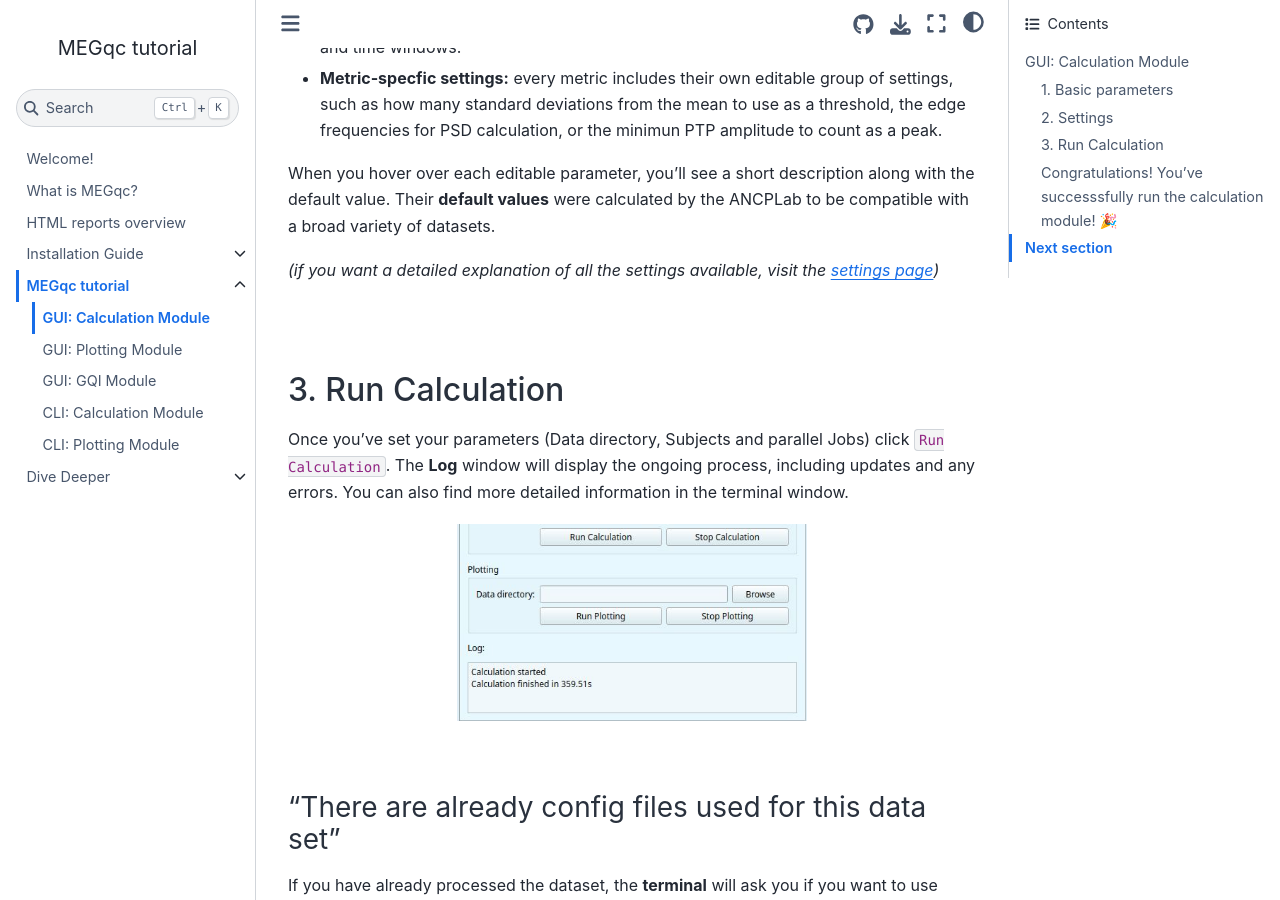
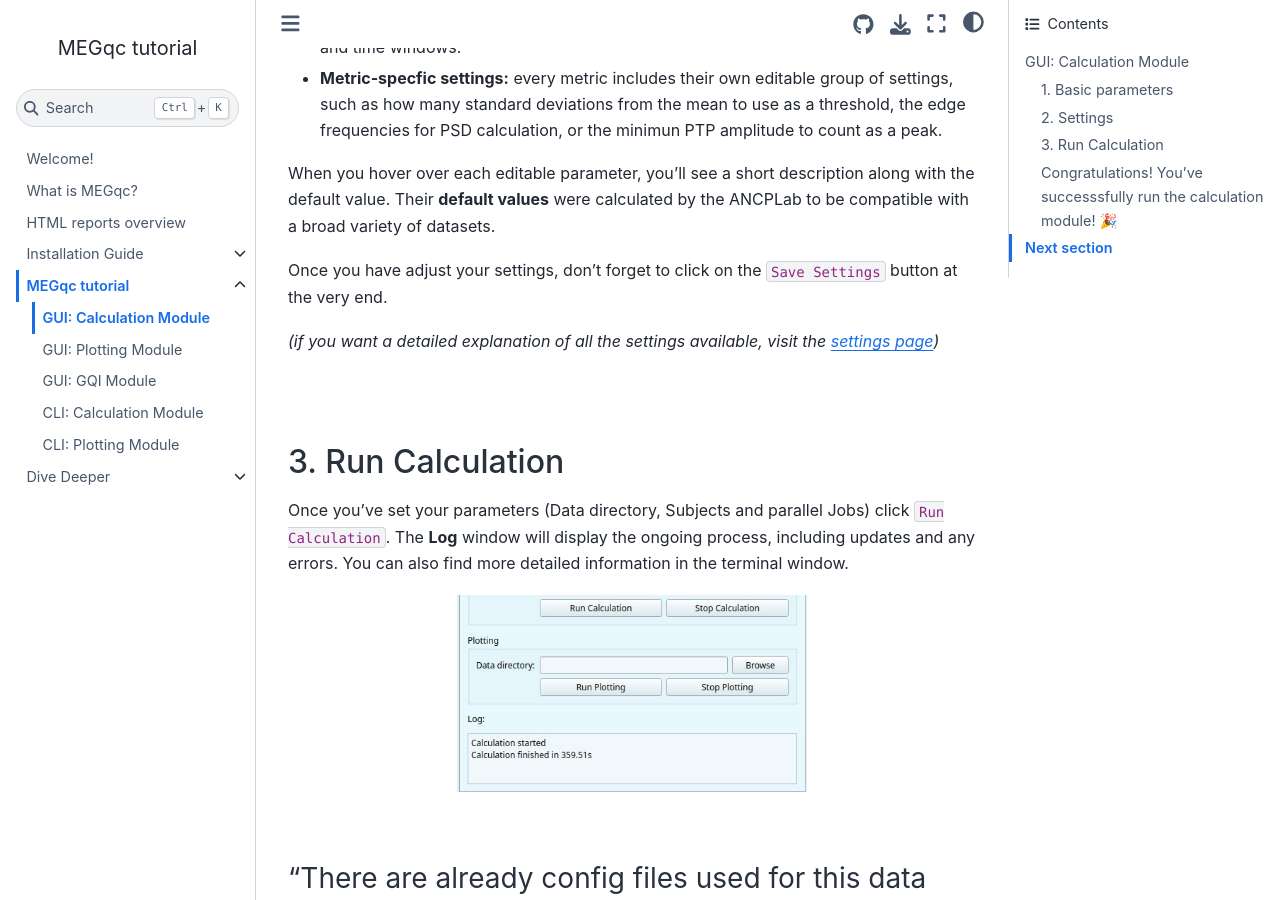
Before and after one commit to ANCPLabOldenburg/megqc_documentation, a Jupyter Book: the page built from tutorial/calc_gui.md, in a window 1280 px wide and 900 px high, scrolled down 2079 px. Built offline with Jupyter Book 1.0.4 settings and Sphinx 7.4.7 and the Sphinx Book theme 1.1.4, drawn with Linux system fonts in a browser that asks for light colours; pages that are not in the unit, such as notebooks, are missing from menus.

Commit message:
Update calc_gui.md

```diff
--- a/tutorial/calc_gui.md
+++ b/tutorial/calc_gui.md
@@ -47,6 +47,9 @@ The settings are grouped into _categories_:
 
 When you hover over each editable parameter, you'll see a short description along with the default value. Their **default values** were calculated by the ANCPLab to be compatible with a broad variety of datasets.
 
+Once you have adjust your settings, don't forget to click on the `Save Settings` button at the very end.
+
+
  _(if you want a detailed explanation of all the settings available, visit the [settings page](../extra/settings))_
 
 
```
